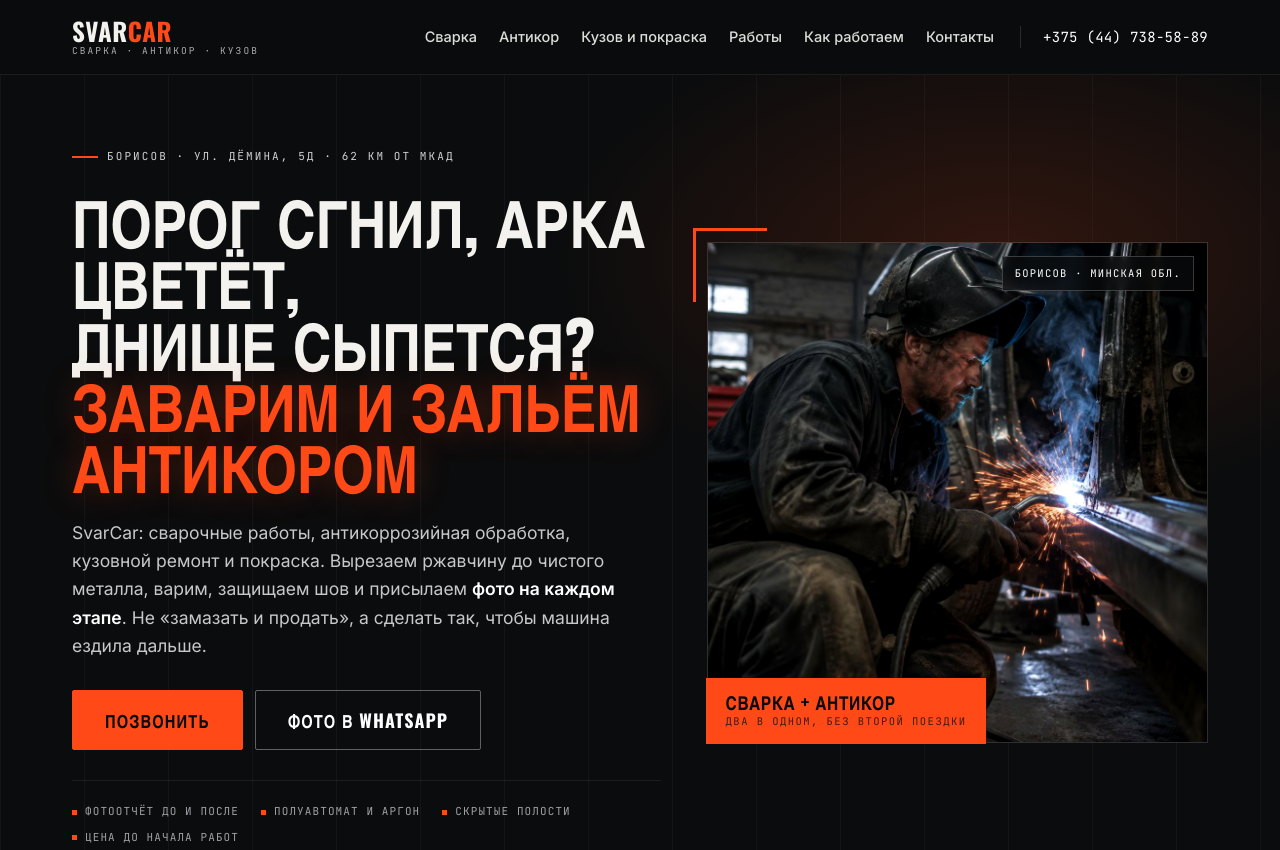
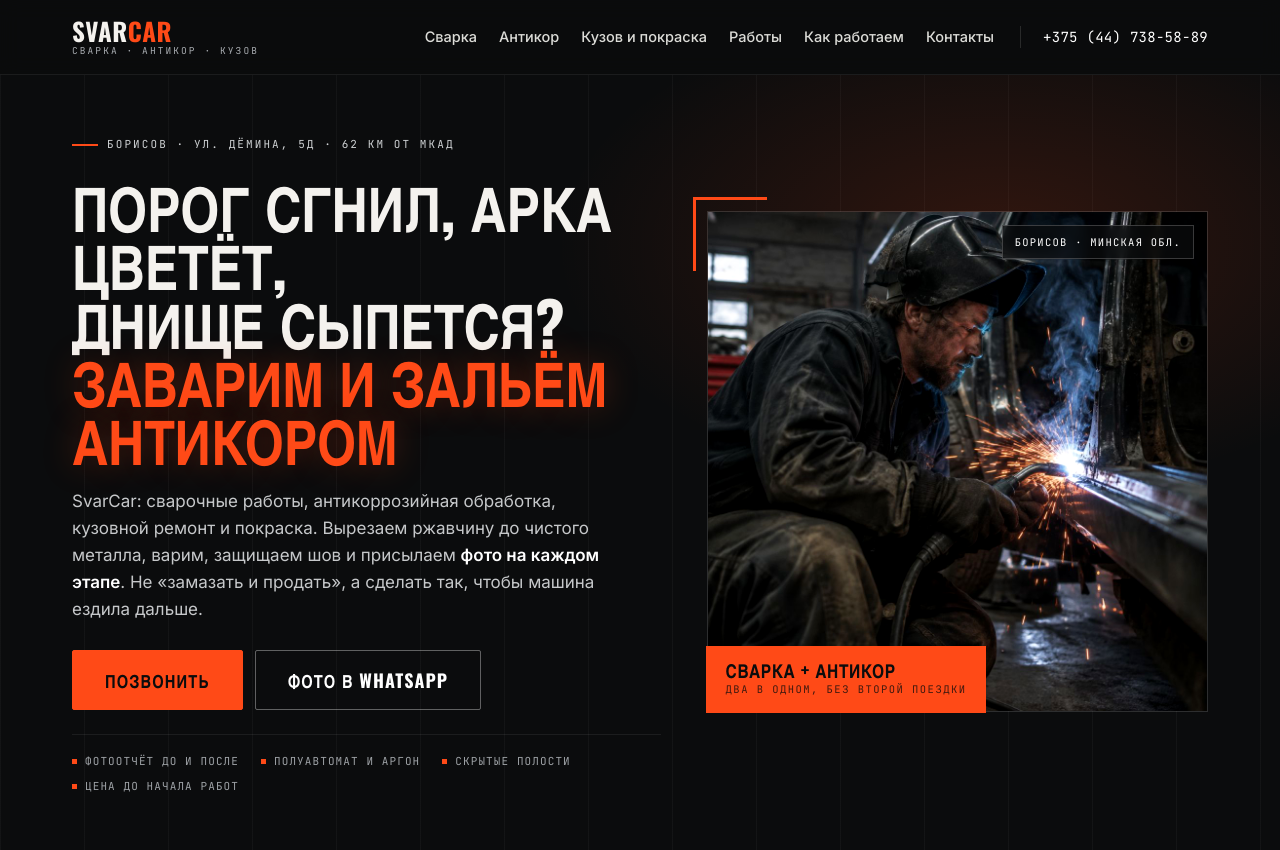
Before and after one commit to 99sitefast-ai/svar-car-borisov, a plain HTML site: page index.html in a window 1280 px wide. Shown: the top 850 px of the page. Drawn offline with nearby package versions, Linux system fonts and the light colour scheme.

Commit message:
Hero spacing tuning

```diff
--- a/assets/css/style.css
+++ b/assets/css/style.css
@@ -115,7 +115,7 @@ ul{margin:0;padding:0;list-style:none}
 }
 .hero-in{
   position:relative;display:grid;grid-template-columns:1.08fr .92fr;gap:46px;
-  align-items:center;padding:64px 22px 70px;
+  align-items:center;padding:52px 22px 58px;
 }
 .hero-txt{position:relative;z-index:2}
 .kick{
@@ -124,19 +124,19 @@ ul{margin:0;padding:0;list-style:none}
 }
 .kick::before{content:"";width:26px;height:2px;background:var(--orange);flex:0 0 auto}
 .hero h1{
-  font-size:clamp(34px,5.1vw,68px);line-height:.94;letter-spacing:-.005em;
+  font-size:clamp(32px,4.8vw,62px);line-height:.95;letter-spacing:-.005em;
 }
 .hero h1 .hl{
   display:inline;color:var(--orange);
   text-shadow:0 0 34px rgba(255,74,23,.28);
 }
 .hero-sub{
-  margin-top:24px;font-size:17.5px;line-height:1.62;color:#c6c8ca;max-width:560px;
+  margin-top:20px;font-size:17px;line-height:1.6;color:#c6c8ca;max-width:560px;
 }
 .hero-sub b{color:#fff;font-weight:600}
-.hero .btn-row{margin-top:30px}
+.hero .btn-row{margin-top:26px}
 .hero-facts{
-  display:flex;flex-wrap:wrap;gap:8px 22px;margin-top:30px;padding-top:22px;
+  display:flex;flex-wrap:wrap;gap:8px 22px;margin-top:24px;padding-top:18px;
   border-top:1px solid var(--line-soft);
 }
 .hero-facts span{
--- a/index.html
+++ b/index.html
@@ -18,7 +18,7 @@
 <link rel="preconnect" href="https://fonts.googleapis.com">
 <link rel="preconnect" href="https://fonts.gstatic.com" crossorigin>
 <link href="https://fonts.googleapis.com/css2?family=Oswald:wght@500;600;700&family=Inter:wght@400;500;600&family=JetBrains+Mono:wght@400;500&display=swap" rel="stylesheet">
-<link rel="stylesheet" href="assets/css/style.css?v=2">
+<link rel="stylesheet" href="assets/css/style.css?v=3">
 <noscript><style>.rv{opacity:1!important;transform:none!important}</style></noscript>
 <script type="application/ld+json">
 {
```
Also changed, not shown: 404.html (+1 -1 lines), antikor.html (+1 -1 lines), kak-rabotaem.html (+1 -1 lines), kontakty.html (+1 -1 lines), kuzov.html (+1 -1 lines), raboty.html (+1 -1 lines), svarka.html (+1 -1 lines).
